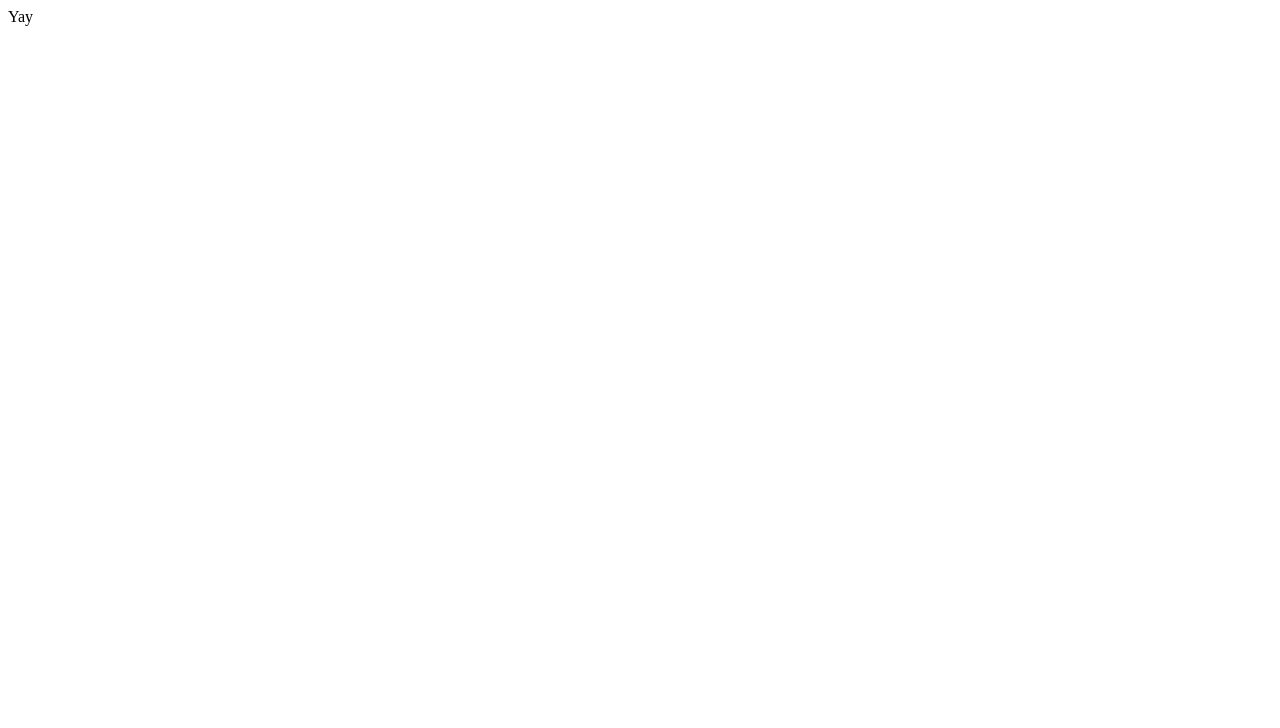
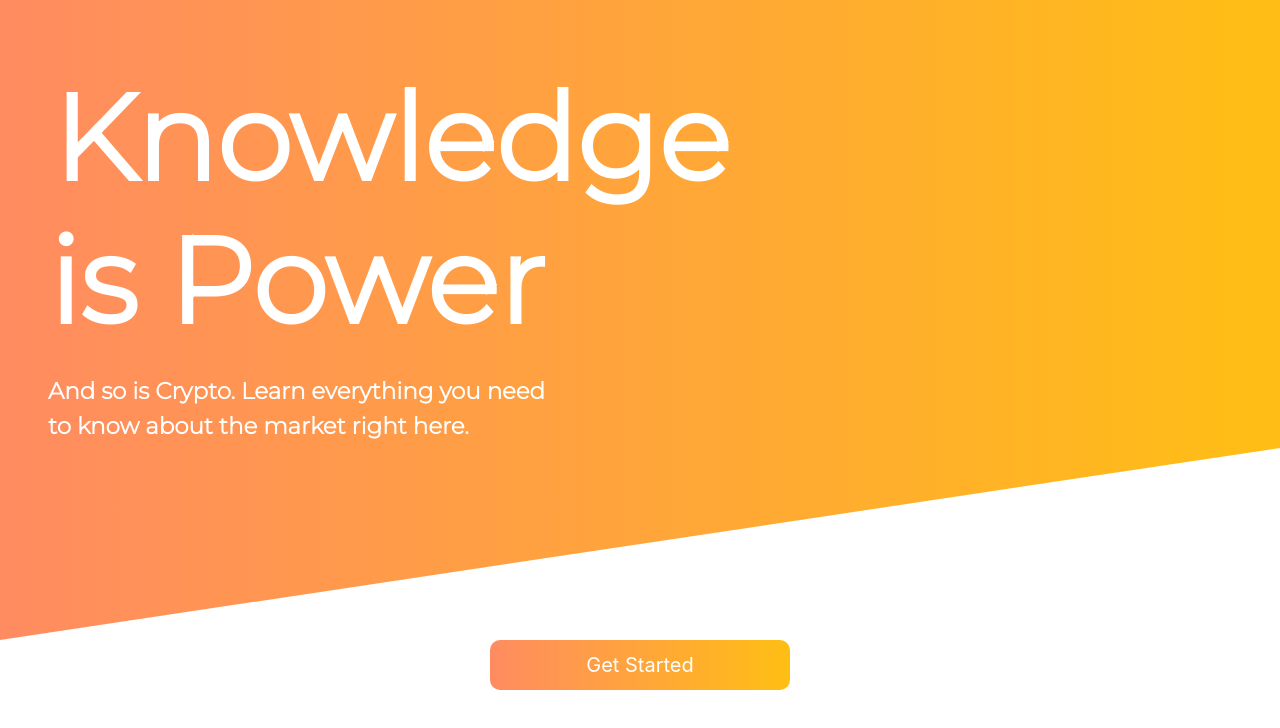
Before and after one commit to Andrew-R-Shenouda/first-project-frontend, a React (Create React App) app: page /#/home in a window 1280 px wide. Shown: the top 728 px of the page. Built offline with nearby package versions, Linux system fonts and the light colour scheme.

Commit message:
added homepage

```diff
--- a/public/index.html
+++ b/public/index.html
@@ -1,6 +1,18 @@
 <!DOCTYPE html>
 <html lang="en">
   <head>
+    <link
+      rel="stylesheet"
+      href="https://cdn.jsdelivr.net/npm/bootstrap@4.5.3/dist/css/bootstrap.min.css"
+      integrity="sha384-TX8t27EcRE3e/ihU7zmQxVncDAy5uIKz4rEkgIXeMed4M0jlfIDPvg6uqKI2xXr2"
+      crossorigin="anonymous"
+    />
+    <link rel="preconnect" href="https://fonts.googleapis.com" />
+    <link rel="preconnect" href="https://fonts.gstatic.com" crossorigin />
+    <link
+      href="https://fonts.googleapis.com/css2?family=Montserrat:wght@300&family=Roboto&display=swap"
+      rel="stylesheet"
+    />
     <meta charset="utf-8" />
     <link rel="icon" href="%PUBLIC_URL%/favicon.ico" />
     <meta name="viewport" content="width=device-width, initial-scale=1" />
--- a/src/App.js
+++ b/src/App.js
@@ -1,7 +1,21 @@
+import { HashRouter } from "react-router-dom";
+import { Routes, Route, Navigate } from "react-router";
+import { Provider } from "react-redux";
+import Homepage from "./Homepage/homepage";
+import store from "./Store/index";
+
 function App() {
   return (
-    "Yay"
+    <HashRouter>
+      <Provider store={store}>
+        <div>
+          <Routes>
+            <Route path="/" element={<Navigate to="/home" />} />
+            <Route path="/home" element={<Homepage />} />
+          </Routes>
+        </div>
+      </Provider>
+    </HashRouter>
   );
 }
-
 export default App;
--- /dev/null
+++ b/src/Homepage/homepage.css
@@ -0,0 +1,59 @@
+.welcome-banner {
+  background: linear-gradient(-90deg, #ffcc00, #ff6699, #3366cc);
+  width: 100vw;
+  height: 80vh;
+  clip-path: polygon(0% 0%, 100% 0%, 100% 70%, 0% 100%, 0% 50%);
+  background-size: 400% 100%;
+  animation: welcome-banner 10s ease infinite;
+}
+
+@keyframes welcome-banner {
+  0% {
+    background-position: 0% 50%;
+  }
+
+  50% {
+    background-position: 100% 50%;
+  }
+
+  100% {
+    background-position: 0% 50%;
+  }
+}
+
+.welcome-banner-text {
+  color: white;
+  font-family: "Montserrat", sans-serif;
+  font-size: 120px;
+  font-weight: 900;
+  height: 175px;
+}
+
+.welcome-banner-subtext {
+  color: white;
+  font-family: "Montserrat", sans-serif;
+  font-size: 23px;
+  font-weight: 900;
+  height: 50px;
+  width: 500px;
+}
+
+.btn-container {
+  display: flex;
+  justify-content: center;
+}
+
+.get-started-button {
+  background: linear-gradient(-90deg, #ffcc00, #ff6699, #3366cc);
+  animation: welcome-banner 10s ease infinite;
+  background-size: 400% 100%;
+  color: white;
+  border-radius: 10px;
+  width: 300px;
+  height: 50px;
+  font-size: 20px;
+}
+
+.get-started-button:hover {
+  color: white;
+}
--- /dev/null
+++ b/src/Homepage/homepage.js
@@ -0,0 +1,19 @@
+import "./homepage.css";
+
+function Homepage() {
+  return (
+    <>
+      <div className="welcome-banner">
+        <div className="ml-5 pt-5 p-1 welcome-banner-text"> Knowledge</div>
+        <div className="ml-5 pt-3 welcome-banner-text">is Power</div>
+        <div className="ml-5 pt-4 welcome-banner-subtext">
+          And so is Crypto. Learn everything you need to know about the market right here.
+        </div>
+      </div>
+      <div className="btn-container">
+        <button className="btn get-started-button">Get Started</button>
+      </div>
+    </>
+  );
+}
+export default Homepage;
--- /dev/null
+++ b/src/Store/index.js
@@ -0,0 +1,6 @@
+import { configureStore } from "@reduxjs/toolkit";
+
+const store = configureStore({
+  reducer: {},
+});
+export default store;
--- a/src/index.js
+++ b/src/index.js
@@ -1,7 +1,6 @@
 import React from "react";
 import ReactDOM from "react-dom/client";
 import App from "./App";
-
 
 const root = ReactDOM.createRoot(document.getElementById("root"));
 root.render(
```
Also changed, not shown: package.json (+7 -0 lines), src/Crypto/crypto.js (added, +10 -0 lines), 1 other file (tests, documents, lock files or other folders).
